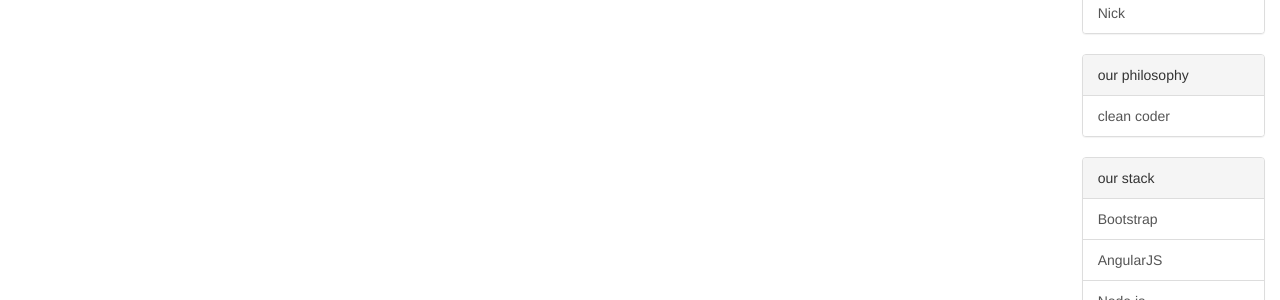
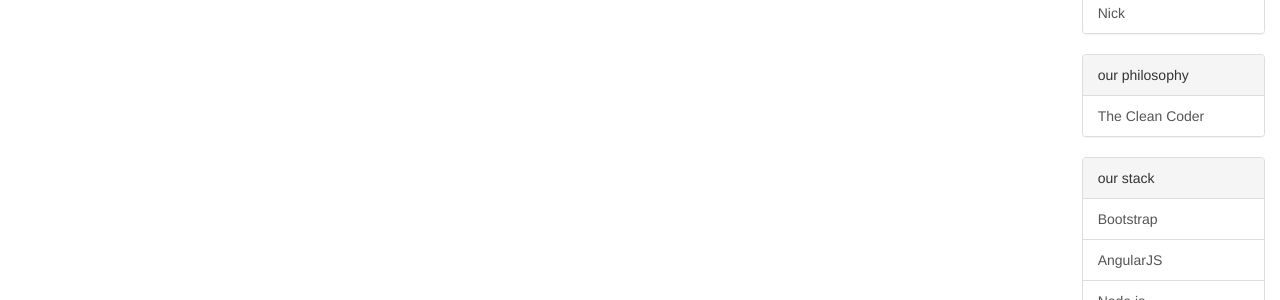
Before and after one commit to noTxt/CascadeEnergy.github.io, a Jekyll site: the page built from src/index.html, in a window 1280 px wide. Shown: the part 326-626 px from the top of the page. Built offline with Jekyll 4.4.1, drawn with Linux system fonts in a browser that asks for light colours; nearby versions of some CDN libraries; library files that are not in the unit come from our copies.

Commit message:
pr comments: capitalize

```diff
--- a/src/_data/philosophies.yml
+++ b/src/_data/philosophies.yml
@@ -1,2 +1,2 @@
-- caption: clean coder
+- caption: The Clean Coder
   link: http://www.amazon.com/The-Clean-Coder-Professional-Programmers/dp/0137081073
```
